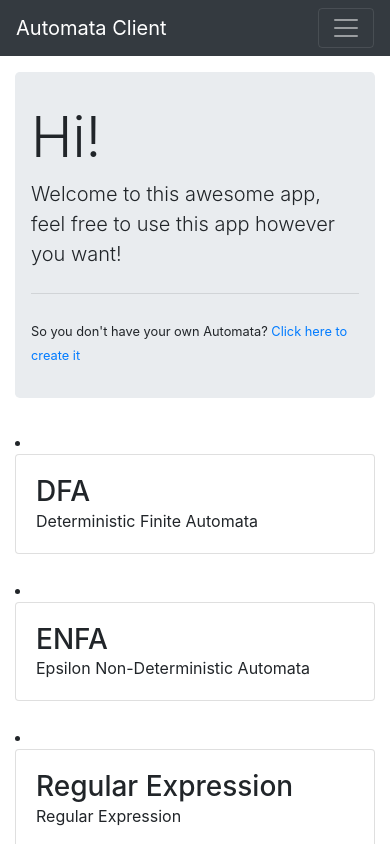
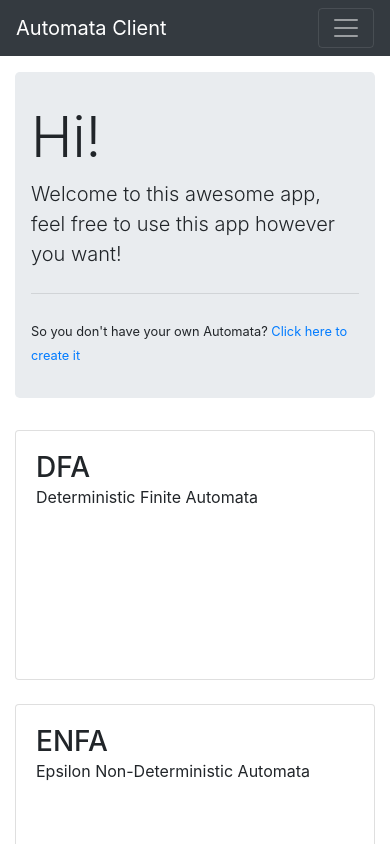
Before and after one commit to r2rendon/AutomataEvaluator-Client, an Angular app: page /dashboard in a window 390 px wide. Shown: the top 844 px of the page. Built offline with nearby package versions, Linux system fonts and the light colour scheme.

Commit message:
Dashboard now uses templateUrl

```diff
--- a/src/app/Dashboard/dashboard.component.ts
+++ b/src/app/Dashboard/dashboard.component.ts
@@ -3,28 +3,7 @@ import { Router } from '@angular/router';
 
 @Component({
   selector: 'dashboard',
-  template: `
-    <div class="container">
-      <div class="jumbotron mt-3">
-          <h1 class="display-4">Hi!</h1>
-          <p class="lead">Welcome to this awesome app, feel free to use this app however you want!</p>
-          <hr class="my-4">
-          <small>So you don't have your own Automata?<a class="nav-link p-0 d-inline" (click)="goToCreateAutomata()"> Click here to create it</a></small>
-      </div>
-
-      <div class="row">
-          <li *ngFor="let item of items" class="col-md-4">
-              <div class="card flex-md-row mb-4 box-shadow h-md-250">
-                  <div class="card-body d-flex flex-column align-items-start">
-                      <h3 class="mb-0">{{item.title}}</h3>
-                      <div class="card-text mb-auto">{{item.content}}</div>
-                      <img class="card-img-right flex-auto d-none d-md-block" src="{{item.img}}">
-                  </div>
-              </div>
-          </li>
-      </div>
-    </div>
-  `,
+  templateUrl: './dashboard.component.html'
 })
 export class Dashboard implements OnInit {
   items: any
```
